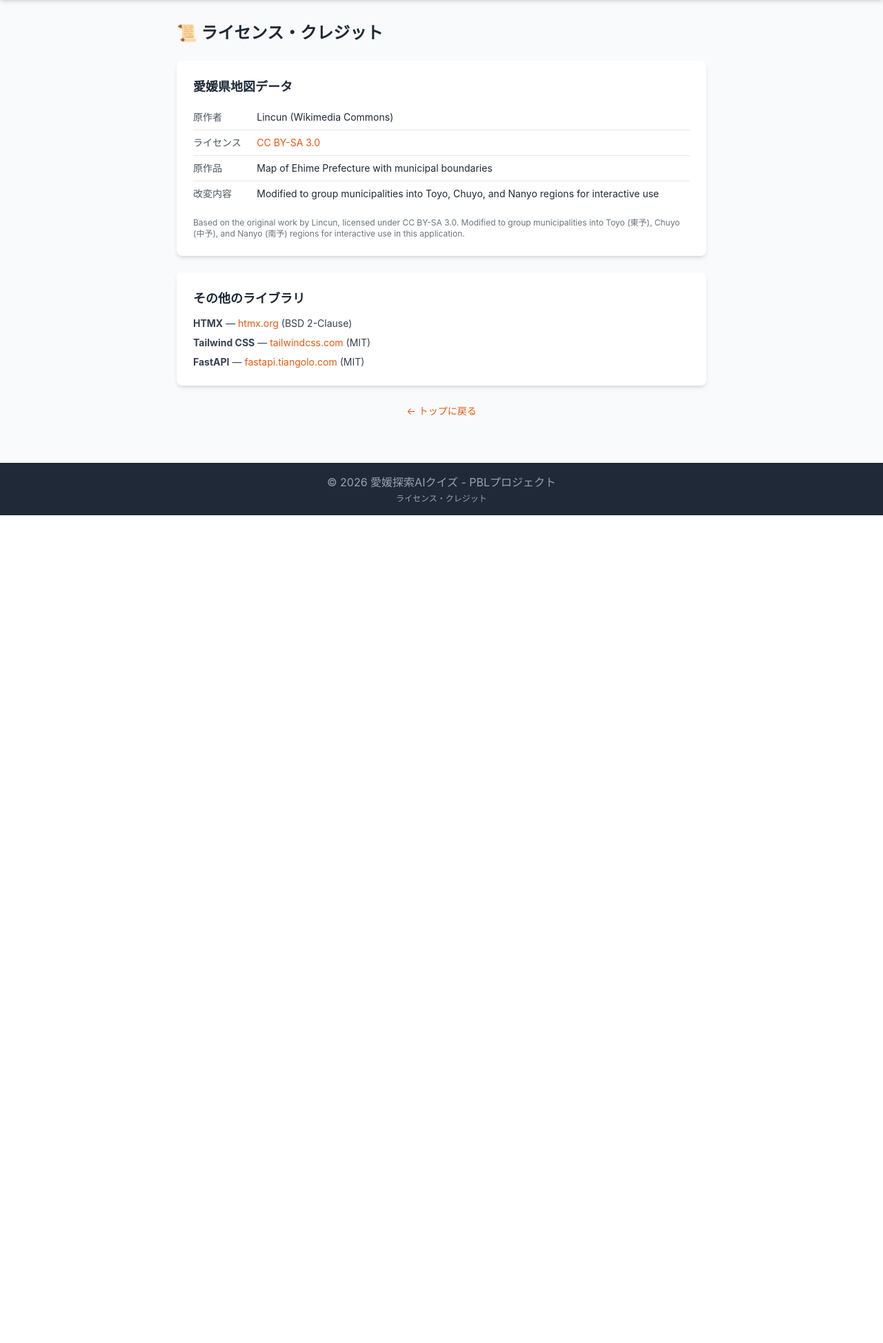
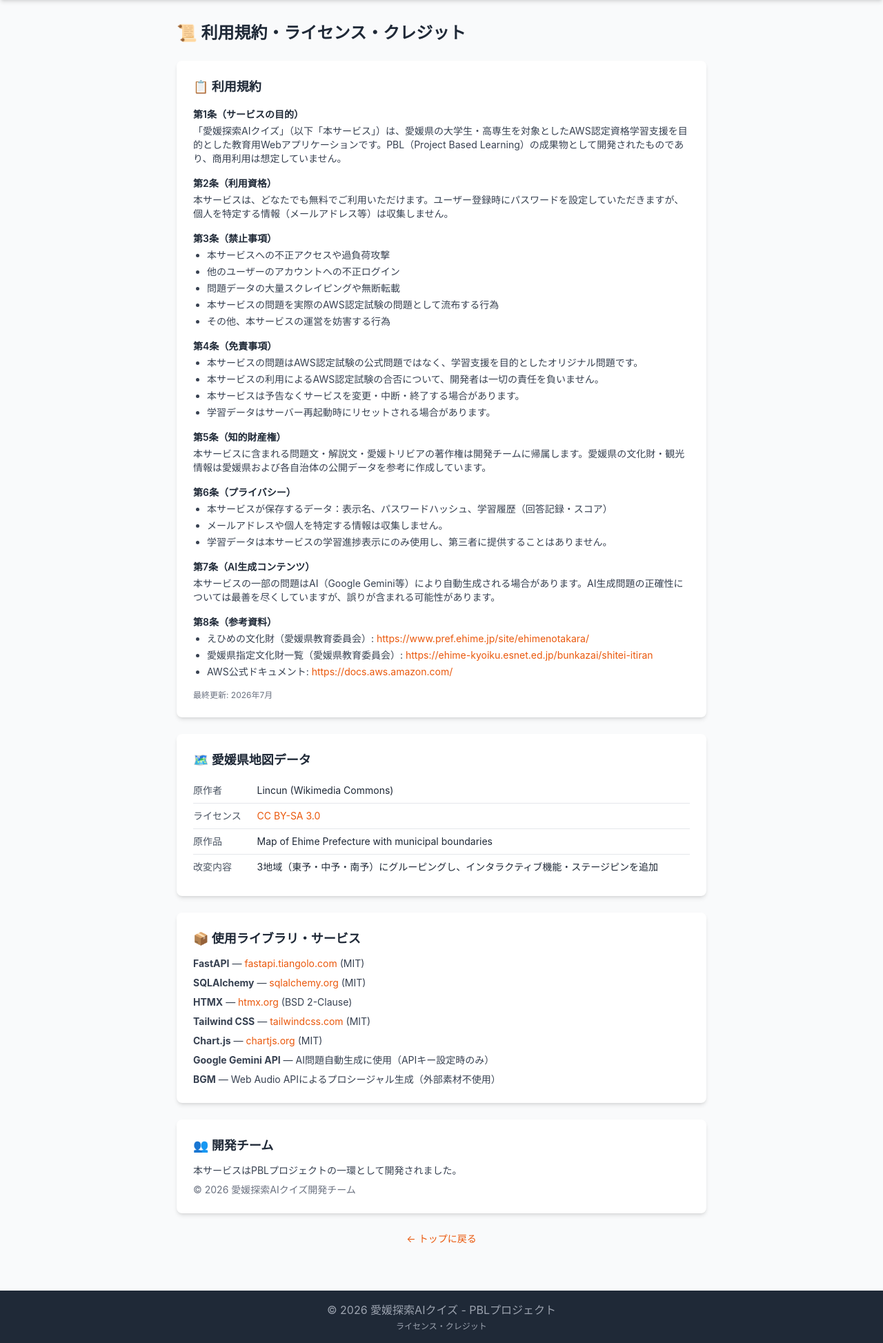
Before and after one commit to 807domo/team-aws, a FastAPI app: page /licenses in a window 1280 px wide. Shown: the part 60-2007 px from the top of the page at 69% size. Before the commit the page ends 807 px from the top, so only its background shows below. Run offline with FastAPI, Linux system fonts and the light colour scheme; some libraries are stand-ins or nearby versions.

Commit message:
利用規約・ライセンスページを整備

```diff
--- a/app/templates/licenses.html
+++ b/app/templates/licenses.html
@@ -1,13 +1,73 @@
 {% extends "base.html" %}
 
-{% block title %}ライセンス - 愛媛探索AIクイズ{% endblock %}
+{% block title %}利用規約・ライセンス - 愛媛探索AIクイズ{% endblock %}
 
 {% block content %}
 <section class="max-w-3xl mx-auto">
-    <h1 class="text-2xl font-bold text-gray-800 mb-6">📜 ライセンス・クレジット</h1>
+    <h1 class="text-2xl font-bold text-gray-800 mb-6">📜 利用規約・ライセンス・クレジット</h1>
 
+    <!-- 利用規約 -->
     <div class="bg-white rounded-lg shadow-md p-6 mb-6">
-        <h2 class="text-lg font-bold text-gray-800 mb-3">愛媛県地図データ</h2>
+        <h2 class="text-lg font-bold text-gray-800 mb-4">📋 利用規約</h2>
+        <div class="text-sm text-gray-700 space-y-4">
+            <div>
+                <h3 class="font-semibold text-gray-800 mb-1">第1条（サービスの目的）</h3>
+                <p>「愛媛探索AIクイズ」（以下「本サービス」）は、愛媛県の大学生・高専生を対象としたAWS認定資格学習支援を目的とした教育用Webアプリケーションです。PBL（Project Based Learning）の成果物として開発されたものであり、商用利用は想定していません。</p>
+            </div>
+            <div>
+                <h3 class="font-semibold text-gray-800 mb-1">第2条（利用資格）</h3>
+                <p>本サービスは、どなたでも無料でご利用いただけます。ユーザー登録時にパスワードを設定していただきますが、個人を特定する情報（メールアドレス等）は収集しません。</p>
+            </div>
+            <div>
+                <h3 class="font-semibold text-gray-800 mb-1">第3条（禁止事項）</h3>
+                <ul class="list-disc pl-5 space-y-1">
+                    <li>本サービスへの不正アクセスや過負荷攻撃</li>
+                    <li>他のユーザーのアカウントへの不正ログイン</li>
+                    <li>問題データの大量スクレイピングや無断転載</li>
+                    <li>本サービスの問題を実際のAWS認定試験の問題として流布する行為</li>
+                    <li>その他、本サービスの運営を妨害する行為</li>
+                </ul>
+            </div>
+            <div>
+                <h3 class="font-semibold text-gray-800 mb-1">第4条（免責事項）</h3>
+                <ul class="list-disc pl-5 space-y-1">
+                    <li>本サービスの問題はAWS認定試験の公式問題ではなく、学習支援を目的としたオリジナル問題です。</li>
+                    <li>本サービスの利用によるAWS認定試験の合否について、開発者は一切の責任を負いません。</li>
+                    <li>本サービスは予告なくサービスを変更・中断・終了する場合があります。</li>
+                    <li>学習データはサーバー再起動時にリセットされる場合があります。</li>
+                </ul>
+            </div>
+            <div>
+                <h3 class="font-semibold text-gray-800 mb-1">第5条（知的財産権）</h3>
+                <p>本サービスに含まれる問題文・解説文・愛媛トリビアの著作権は開発チームに帰属します。愛媛県の文化財・観光情報は愛媛県および各自治体の公開データを参考に作成しています。</p>
+            </div>
+            <div>
+                <h3 class="font-semibold text-gray-800 mb-1">第6条（プライバシー）</h3>
+                <ul class="list-disc pl-5 space-y-1">
+                    <li>本サービスが保存するデータ：表示名、パスワードハッシュ、学習履歴（回答記録・スコア）</li>
+                    <li>メールアドレスや個人を特定する情報は収集しません。</li>
+                    <li>学習データは本サービスの学習進捗表示にのみ使用し、第三者に提供することはありません。</li>
+                </ul>
+            </div>
+            <div>
+                <h3 class="font-semibold text-gray-800 mb-1">第7条（AI生成コンテンツ）</h3>
+                <p>本サービスの一部の問題はAI（Google Gemini等）により自動生成される場合があります。AI生成問題の正確性については最善を尽くしていますが、誤りが含まれる可能性があります。</p>
+            </div>
+            <div>
+                <h3 class="font-semibold text-gray-800 mb-1">第8条（参考資料）</h3>
+                <ul class="list-disc pl-5 space-y-1">
+                    <li>えひめの文化財（愛媛県教育委員会）: <a href="https://www.pref.ehime.jp/site/ehimenotakara/" target="_blank" class="text-orange-600 hover:underline">https://www.pref.ehime.jp/site/ehimenotakara/</a></li>
+                    <li>愛媛県指定文化財一覧（愛媛県教育委員会）: <a href="https://ehime-kyoiku.esnet.ed.jp/bunkazai/shitei-itiran" target="_blank" class="text-orange-600 hover:underline">https://ehime-kyoiku.esnet.ed.jp/bunkazai/shitei-itiran</a></li>
+                    <li>AWS公式ドキュメント: <a href="https://docs.aws.amazon.com/" target="_blank" class="text-orange-600 hover:underline">https://docs.aws.amazon.com/</a></li>
+                </ul>
+            </div>
+            <p class="text-xs text-gray-500 mt-4">最終更新: 2026年7月</p>
+        </div>
+    </div>
+
+    <!-- ライセンス -->
+    <div class="bg-white rounded-lg shadow-md p-6 mb-6">
+        <h2 class="text-lg font-bold text-gray-800 mb-3">🗺️ 愛媛県地図データ</h2>
         <table class="w-full text-sm">
             <tbody>
                 <tr class="border-b">
@@ -27,23 +87,31 @@
                 </tr>
                 <tr>
                     <td class="py-2 pr-4 font-medium text-gray-600 whitespace-nowrap">改変内容</td>
-                    <td class="py-2 text-gray-800">Modified to group municipalities into Toyo, Chuyo, and Nanyo regions for interactive use</td>
+                    <td class="py-2 text-gray-800">3地域（東予・中予・南予）にグルーピングし、インタラクティブ機能・ステージピンを追加</td>
                 </tr>
             </tbody>
         </table>
-        <p class="mt-4 text-xs text-gray-500">
-            Based on the original work by Lincun, licensed under CC BY-SA 3.0.
-            Modified to group municipalities into Toyo (東予), Chuyo (中予), and Nanyo (南予) regions for interactive use in this application.
-        </p>
     </div>
 
-    <div class="bg-white rounded-lg shadow-md p-6">
-        <h2 class="text-lg font-bold text-gray-800 mb-3">その他のライブラリ</h2>
+    <!-- 使用ライブラリ -->
+    <div class="bg-white rounded-lg shadow-md p-6 mb-6">
+        <h2 class="text-lg font-bold text-gray-800 mb-3">📦 使用ライブラリ・サービス</h2>
         <ul class="space-y-2 text-sm text-gray-700">
+            <li><strong>FastAPI</strong> — <a href="https://fastapi.tiangolo.com/" target="_blank" rel="noopener" class="text-orange-600 hover:underline">fastapi.tiangolo.com</a> (MIT)</li>
+            <li><strong>SQLAlchemy</strong> — <a href="https://www.sqlalchemy.org/" target="_blank" rel="noopener" class="text-orange-600 hover:underline">sqlalchemy.org</a> (MIT)</li>
             <li><strong>HTMX</strong> — <a href="https://htmx.org/" target="_blank" rel="noopener" class="text-orange-600 hover:underline">htmx.org</a> (BSD 2-Clause)</li>
             <li><strong>Tailwind CSS</strong> — <a href="https://tailwindcss.com/" target="_blank" rel="noopener" class="text-orange-600 hover:underline">tailwindcss.com</a> (MIT)</li>
-            <li><strong>FastAPI</strong> — <a href="https://fastapi.tiangolo.com/" target="_blank" rel="noopener" class="text-orange-600 hover:underline">fastapi.tiangolo.com</a> (MIT)</li>
+            <li><strong>Chart.js</strong> — <a href="https://www.chartjs.org/" target="_blank" rel="noopener" class="text-orange-600 hover:underline">chartjs.org</a> (MIT)</li>
+            <li><strong>Google Gemini API</strong> — AI問題自動生成に使用（APIキー設定時のみ）</li>
+            <li><strong>BGM</strong> — Web Audio APIによるプロシージャル生成（外部素材不使用）</li>
         </ul>
+    </div>
+
+    <!-- 開発者情報 -->
+    <div class="bg-white rounded-lg shadow-md p-6">
+        <h2 class="text-lg font-bold text-gray-800 mb-3">👥 開発チーム</h2>
+        <p class="text-sm text-gray-700">本サービスはPBLプロジェクトの一環として開発されました。</p>
+        <p class="text-sm text-gray-500 mt-2">© 2026 愛媛探索AIクイズ開発チーム</p>
     </div>
 
     <div class="mt-6 text-center">
```
